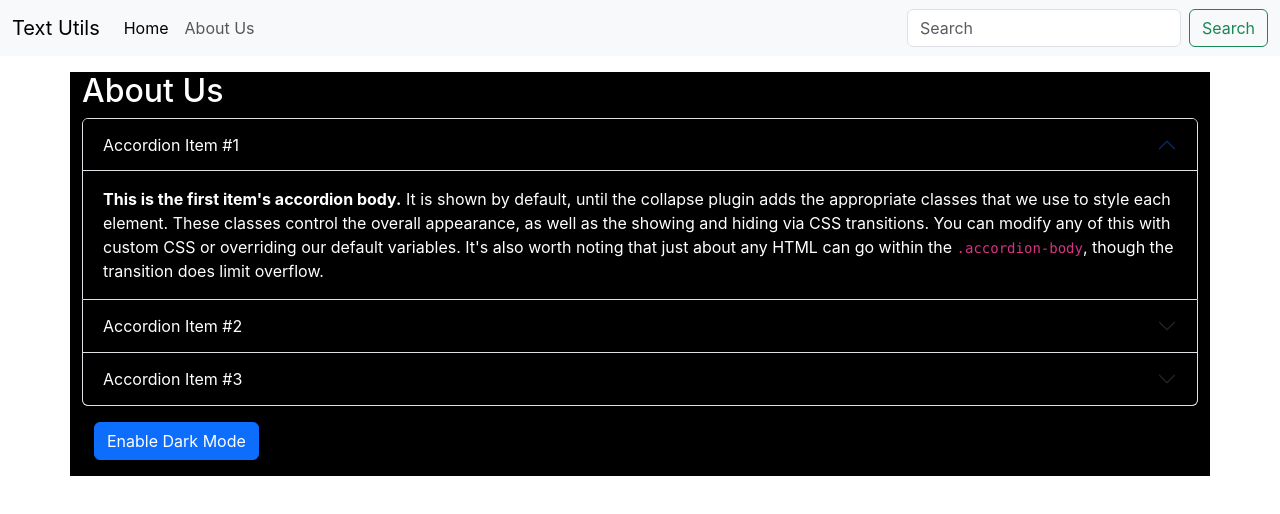
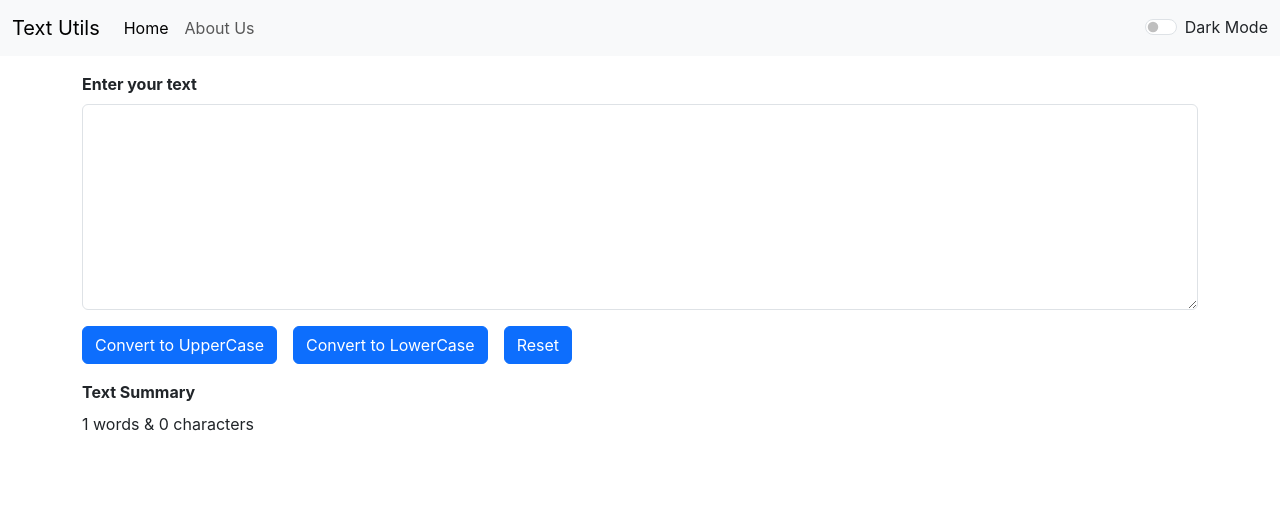
Before and after one commit to sachins0412/text-util, a React (Create React App) app: page / in a window 1280 px wide. Shown: the top 514 px of the page. Built offline with nearby package versions, Linux system fonts and the light colour scheme.

Commit message:
improve dark mode for text utils

```diff
--- a/src/App.js
+++ b/src/App.js
@@ -1,13 +1,30 @@
+import { useState } from "react";
 import "./App.css";
 import About from "./components/About";
 import Form from "./components/Form";
 import NavBar from "./components/NavBar";
 function App() {
+  const [mode, setMode] = useState("light");
+  const toggleMode = () => {
+    if (mode === "light") {
+      setMode("dark");
+      document.body.style.backgroundColor = "#424242";
+    } else {
+      setMode("light");
+      document.body.style.backgroundColor = "white";
+    }
+  };
+
   return (
     <>
-      <NavBar title="Text Utils" about="About Us" />
-      {/* <Form title="Enter your text" /> */}
-      <About />
+      <NavBar
+        title="Text Utils"
+        about="About Us"
+        mode={mode}
+        toggleMode={toggleMode}
+      />
+      <Form title="Enter your text" mode={mode} />
+      {/* <About /> */}
     </>
   );
 }
--- a/src/components/About.js
+++ b/src/components/About.js
@@ -5,7 +5,7 @@ export default function About() {
     color: "white",
     backgroundColor: "black",
   });
-  const [button, setButton] = useState("Enable Dark Mode");
+  const [button, setButton] = useState("Enable Light Mode");
   const toggleDarkMode = () => {
     const dark = {
       color: "white",
--- a/src/components/Form.js
+++ b/src/components/Form.js
@@ -17,7 +17,9 @@ export default function Form(props) {
   return (
     <>
       <div className="container my-3">
-        <div className="mb-3">
+        <div
+          className={`mb-3 text-${props.mode === "dark" ? "light" : "dark"}`}
+        >
           <label
             htmlFor="exampleFormControlTextarea1"
             className="form-label fw-bold"
@@ -30,6 +32,10 @@ export default function Form(props) {
             rows="8"
             value={text}
             onChange={handleChange}
+            style={{
+              backgroundColor: props.mode === "dark" ? "grey" : "white",
+              color: props.mode === "dark" ? "white" : "black",
+            }}
           ></textarea>
         </div>
         <button className="btn btn-primary" onClick={handleUpClick}>
@@ -42,7 +48,9 @@ export default function Form(props) {
           Reset
         </button>
       </div>
-      <div className="container">
+      <div
+        className={`container text-${props.mode === "dark" ? "light" : "dark"}`}
+      >
         <label
           htmlFor="exampleFormControlTextarea2"
           className="form-label fw-bold"
--- a/src/components/NavBar.js
+++ b/src/components/NavBar.js
@@ -3,7 +3,9 @@ import PropTypes from "prop-types";
 
 export default function NavBar(props) {
   return (
-    <nav className="navbar navbar-expand-lg bg-body-tertiary">
+    <nav
+      className={`navbar navbar-expand-lg navbar-${props.mode} bg-${props.mode}`}
+    >
       <div className="container-fluid">
         <a className="navbar-brand" href="/">
           {props.title}
@@ -32,17 +34,22 @@ export default function NavBar(props) {
               </a>
             </li>
           </ul>
-          <form className="d-flex" role="search">
-            <input
-              className="form-control me-2"
-              type="search"
-              placeholder="Search"
-              aria-label="Search"
-            />
-            <button className="btn btn-outline-success" type="submit">
-              Search
-            </button>
-          </form>
+        </div>
+        <div
+          className={`form-check form-switch text-${
+            props.mode === "dark" ? "light" : "dark"
+          }`}
+        >
+          <input
+            className="form-check-input"
+            type="checkbox"
+            role="switch"
+            id="flexSwitchCheckDefault"
+            onClick={props.toggleMode}
+          />
+          <label className="form-check-label" htmlFor="flexSwitchCheckDefault">
+            Dark Mode
+          </label>
         </div>
       </div>
     </nav>
```
